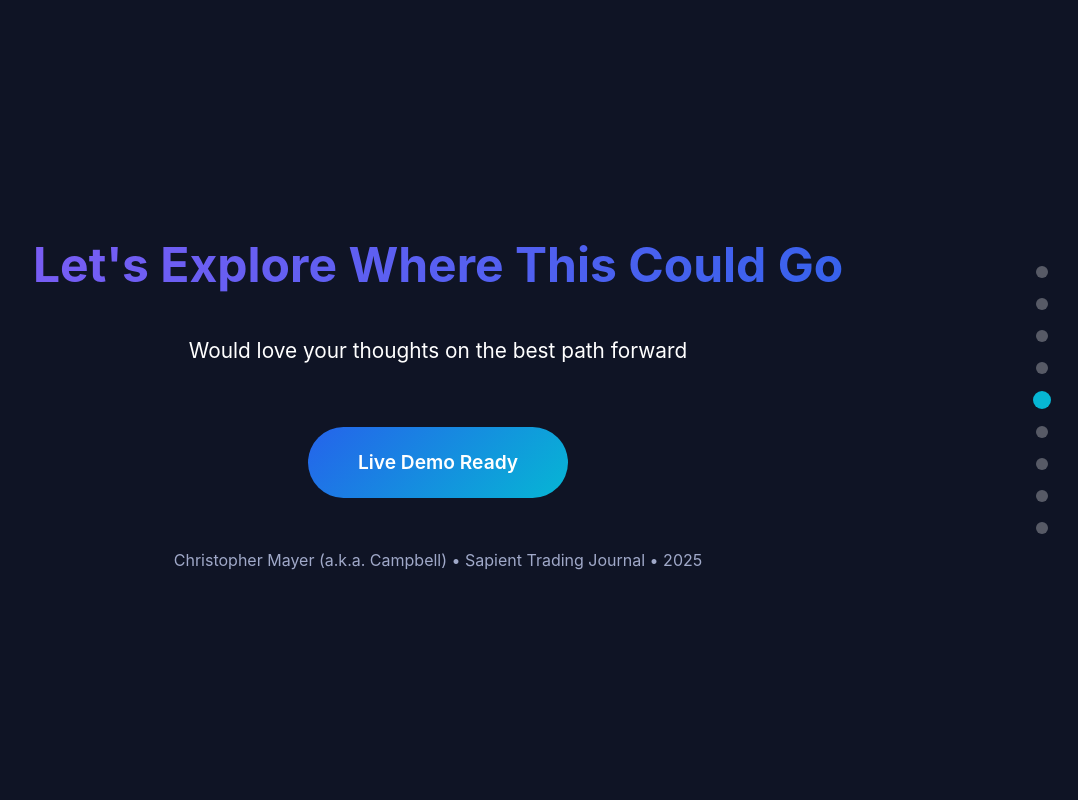
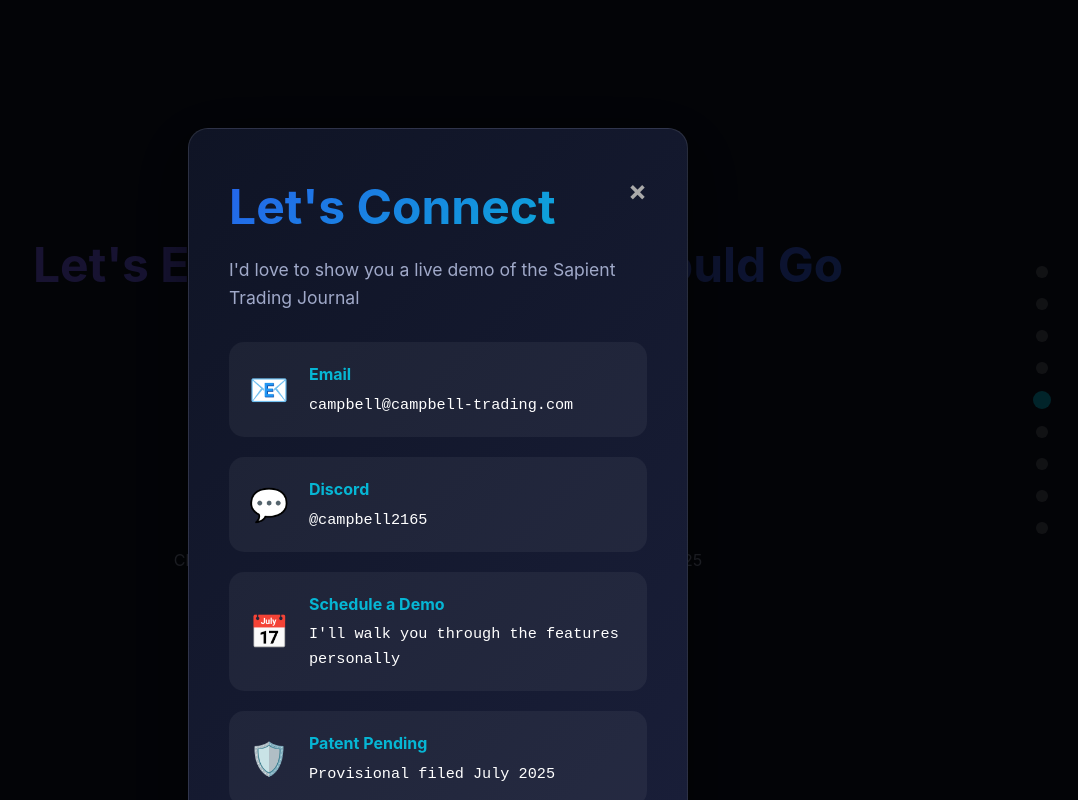
Before and after one commit to campbell2165/Sapience-Trading-Journal-Teaser-Presentation, a plain HTML site: page index.html in a window 1280 px wide. Both pictures are taken after a click on the link "Live Demo Ready". Shown: the part 6400-7200 px from the top of the page, without its empty margins (202-1280 px from the left). Drawn offline with Linux system fonts and the light colour scheme.

Commit message:
Updated contact card

```diff
--- a/index.html
+++ b/index.html
@@ -439,6 +439,118 @@
             display: block;
             margin-bottom: 10px;
         }
+
+        /* Modal Styles */
+        .modal {
+            display: none;
+            position: fixed;
+            z-index: 1000;
+            left: 0;
+            top: 0;
+            width: 100%;
+            height: 100%;
+            background-color: rgba(0, 0, 0, 0.8);
+            animation: fadeIn 0.3s ease;
+        }
+
+        .modal-content {
+            background: linear-gradient(135deg, #0f1425 0%, #1a1f3a 100%);
+            margin: 10% auto;
+            padding: 40px;
+            border: 1px solid rgba(255, 255, 255, 0.1);
+            border-radius: 20px;
+            width: 90%;
+            max-width: 500px;
+            position: relative;
+            animation: slideIn 0.3s ease;
+            box-shadow: 0 20px 60px rgba(0, 0, 0, 0.5);
+        }
+
+        .close {
+            color: #aaa;
+            float: right;
+            font-size: 28px;
+            font-weight: bold;
+            cursor: pointer;
+            transition: color 0.3s ease;
+        }
+
+        .close:hover {
+            color: #fff;
+        }
+
+        .modal h2 {
+            margin-bottom: 10px;
+            background: var(--gradient-1);
+            -webkit-background-clip: text;
+            -webkit-text-fill-color: transparent;
+        }
+
+        .modal-subtitle {
+            color: var(--text-secondary);
+            margin-bottom: 30px;
+            font-size: 1.1rem;
+        }
+
+        .contact-info {
+            margin: 30px 0;
+        }
+
+        .contact-item {
+            display: flex;
+            align-items: center;
+            margin: 20px 0;
+            padding: 20px;
+            background: rgba(255, 255, 255, 0.05);
+            border-radius: 15px;
+            transition: all 0.3s ease;
+        }
+
+        .contact-item:hover {
+            background: rgba(255, 255, 255, 0.08);
+            transform: translateX(5px);
+        }
+
+        .contact-icon {
+            font-size: 2rem;
+            margin-right: 20px;
+        }
+
+        .contact-item h4 {
+            color: var(--accent-cyan);
+            margin-bottom: 5px;
+        }
+
+        .contact-item p {
+            color: var(--text-primary);
+            font-family: monospace;
+            font-size: 0.95rem;
+        }
+
+        .modal-footer {
+            text-align: center;
+            color: var(--text-secondary);
+            margin-top: 30px;
+            font-style: italic;
+        }
+
+        @keyframes fadeIn {
+            from { opacity: 0; }
+            to { opacity: 1; }
+        }
+
+        @keyframes slideIn {
+            from {
+                opacity: 0;
+                transform: translateY(-30px);
+            }
+            to {
+                opacity: 1;
+                transform: translateY(0);
+            }
+        }
+
+
     </style>
 </head>
 <body>
@@ -653,10 +765,57 @@
         <div class="container">
             <h2>Let's Explore Where This Could Go</h2>
             <p style="font-size: 1.3rem; margin-bottom: 30px;">Would love your thoughts on the best path forward</p>
-            <a href="#" class="cta-button" onclick="alert('Message me on Discor @campbell2165 or send an email to christopher@campbell-trading.com'); return false;">Live Demo Ready</a>
+            <a href="#" class="cta-button" onclick="openModal(); return false;">Live Demo Ready</a>
             <p style="margin-top: 50px; color: var(--text-secondary);">Christopher Mayer (a.k.a. Campbell) • Sapient Trading Journal • 2025</p>
         </div>
     </section>
+
+
+    <!-- Contact Modal -->
+    <div id="contactModal" class="modal">
+        <div class="modal-content">
+            <span class="close">&times;</span>
+            <h2>Let's Connect</h2>
+            <p class="modal-subtitle">I'd love to show you a live demo of the Sapient Trading Journal</p>
+
+            <div class="contact-info">
+                <div class="contact-item">
+                    <span class="contact-icon">📧</span>
+                    <div>
+                        <h4>Email</h4>
+                        <p>campbell@campbell-trading.com</p>
+                    </div>
+                </div>
+
+                <div class="contact-item">
+                    <span class="contact-icon">💬</span>
+                    <div>
+                        <h4>Discord</h4>
+                        <p>@campbell2165</p>
+                    </div>
+                </div>
+
+                <div class="contact-item">
+                    <span class="contact-icon">📅</span>
+                    <div>
+                        <h4>Schedule a Demo</h4>
+                        <p>I'll walk you through the features personally</p>
+                    </div>
+                </div>
+
+                <div class="contact-item">
+                    <span class="contact-icon">🛡️</span>
+                    <div>
+                        <h4>Patent Pending</h4>
+                        <p>Provisional filed July 2025</p>
+                    </div>
+                </div>
+            </div>
+
+            <p class="modal-footer">Looking forward to discussing how this can transform trading performance!</p>
+        </div>
+    </div>
+
 
     <script>
         // Smooth scroll to sections
@@ -705,6 +864,26 @@
             el.style.transition = 'all 0.6s ease-out';
             observer.observe(el);
         });
+
+        // Modal functions
+        function openModal() {
+            document.getElementById('contactModal').style.display = 'block';
+        }
+
+        // Close modal when clicking X
+        document.querySelector('.close').addEventListener('click', function() {
+            document.getElementById('contactModal').style.display = 'none';
+        });
+
+        // Close modal when clicking outside
+        window.addEventListener('click', function(event) {
+            const modal = document.getElementById('contactModal');
+            if (event.target == modal) {
+                modal.style.display = 'none';
+            }
+        });
+
     </script>
+
 </body>
 </html>
```
